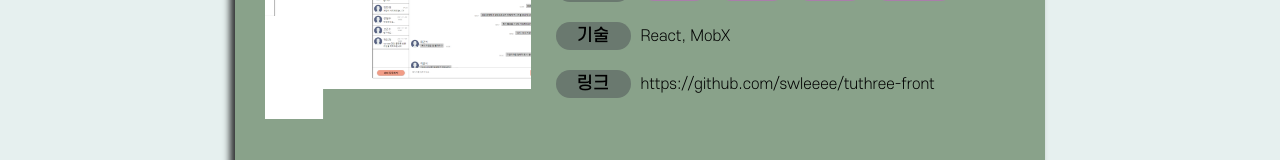
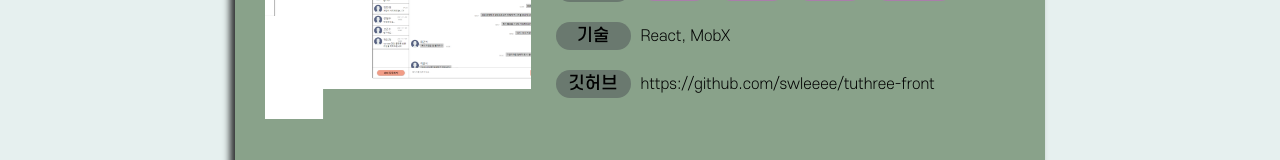
Before and after one commit to swleeee/Portfolio, a React (Create React App) app: page / in a window 1280 px wide. Shown: the part 3820-3980 px from the top of the page. Built offline with nearby package versions, Linux system fonts and the light colour scheme; a web font is replaced by a local one.

Commit message:
기능 수정 : 워딩 수정

```diff
--- a/src/components/ProjectCard.js
+++ b/src/components/ProjectCard.js
@@ -103,7 +103,7 @@ function ProjectCard(props) {
             </Section>
             <Section>
               {' '}
-              <Subject>링크</Subject>
+              <Subject>깃허브</Subject>
               <SubContent>
                 {' '}
                 <a href={link} target="_blank">
```
